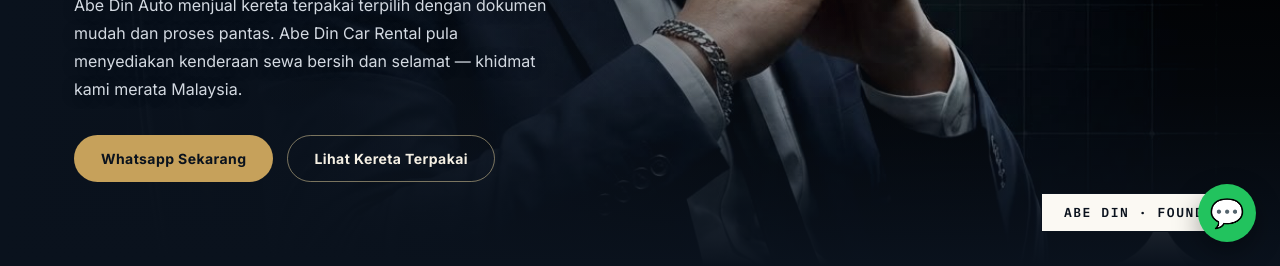
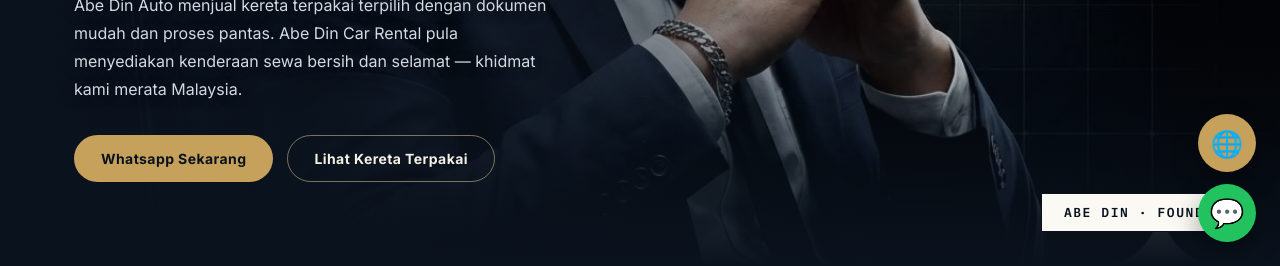
Before and after one commit to Dynopos/Abedin, a plain HTML site: page index.html in a window 1280 px wide. Shown: the part 534-800 px from the top of the page. Drawn offline with nearby package versions, Linux system fonts and the light colour scheme; a web font is replaced by a local one.

Commit message:
Add floating button linking to abedinauto.my (#5)
Claude-Session: https://claude.ai/code/session_01WmMYKp27RM5asf3dYUD6vx

Co-authored-by: Claude <noreply@anthropic.com>

```diff
--- a/index.html
+++ b/index.html
@@ -353,6 +353,16 @@
     font-size:28px;
   }
   .wa-float:hover{transform:scale(1.06);}
+
+  /* ---------- FLOATING WEBSITE LINK ---------- */
+  .site-float{
+    position:fixed;bottom:94px;right:24px;z-index:200;
+    background:var(--gold);color:var(--ink);width:58px;height:58px;border-radius:50%;
+    display:flex;align-items:center;justify-content:center;
+    box-shadow:0 10px 26px rgba(0,0,0,.35);
+    font-size:26px;
+  }
+  .site-float:hover{transform:scale(1.06);}
 
   /* ---------- RESPONSIVE ---------- */
   @media (max-width:900px){
@@ -740,6 +750,7 @@
   <div class="wrap footer-legal">SSM: 003842956&#8209;V &middot; Abe Din Auto (Jual Beli Kereta Terpakai) &amp; Abe Din Car Rental (Perkhidmatan Kereta Sewa)</div>
 </footer>
 
+<a class="site-float" href="https://abedinauto.my/" target="_blank" rel="noopener" aria-label="Laman Web Abe Din Auto">&#127760;</a>
 <a class="wa-float" href="https://wa.me/601156366925" target="_blank" rel="noopener" aria-label="Whatsapp Abe Din">&#128172;</a>
 
 <script>
```
